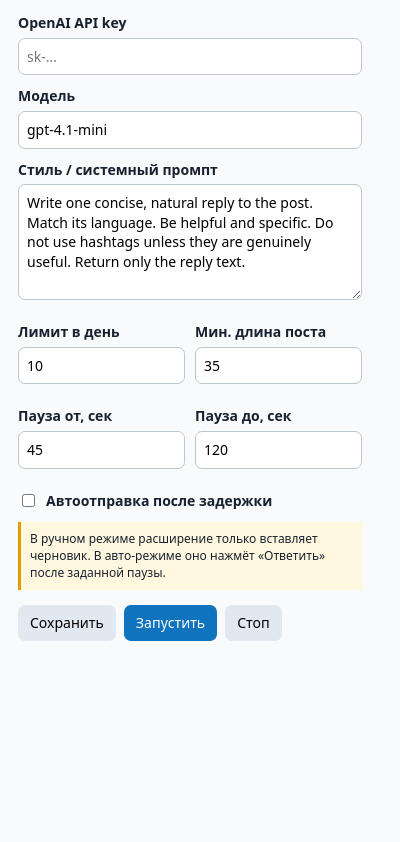
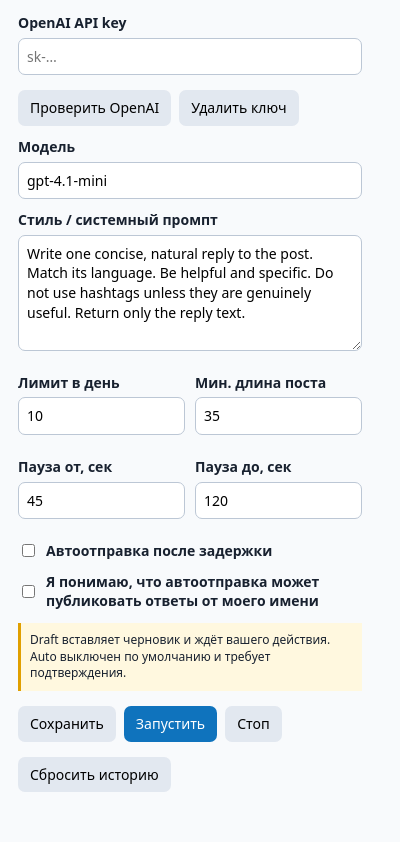
Before and after one commit to parik01/x-replier, a browser extension: page src/popup.html in a window 400 px wide. Shown: the part 92-934 px from the top of the page. Before the commit the page ends 844 px from the top, so only its background shows below. Drawn offline with Linux system fonts and the light colour scheme.

Commit message:
Harden src/popup.html for reliable MVP

```diff
--- a/src/popup.html
+++ b/src/popup.html
@@ -1,10 +1,12 @@
 <!doctype html>
 <html lang="ru"><head><meta charset="utf-8"><meta name="viewport" content="width=device-width"><link rel="stylesheet" href="popup.css"><title>X-replier</title></head>
-<body><main><h1>X-replier</h1><p class="hint">Откройте ленту X, настройте AI и запустите обработку видимых постов.</p>
+<body><main><h1>X-replier <small>0.2.0</small></h1><p class="hint">Работает только с открытой лентой X. Ключ остаётся в background worker.</p>
 <label>OpenAI API key<input id="apiKey" type="password" autocomplete="off" placeholder="sk-…"></label>
+<div class="actions"><button id="test">Проверить OpenAI</button><button id="deleteKey">Удалить ключ</button></div>
 <label>Модель<input id="model" value="gpt-4.1-mini"></label>
 <label>Стиль / системный промпт<textarea id="systemPrompt" rows="5"></textarea></label>
 <div class="grid"><label>Лимит в день<input id="dailyLimit" type="number" min="1" max="100"></label><label>Мин. длина поста<input id="minPostLength" type="number" min="1"></label><label>Пауза от, сек<input id="minDelaySec" type="number" min="1"></label><label>Пауза до, сек<input id="maxDelaySec" type="number" min="1"></label></div>
-<label class="mode"><input id="autoMode" type="checkbox"> Автоотправка после задержки</label><p class="warning">В ручном режиме расширение только вставляет черновик. В авто-режиме оно нажмёт «Ответить» после заданной паузы.</p>
-<div class="actions"><button id="save">Сохранить</button><button id="start" class="primary">Запустить</button><button id="stop">Стоп</button></div><p id="status" role="status"></p>
-</main><script src="popup.js"></script></body></html>
+<label class="mode"><input id="autoMode" type="checkbox"> Автоотправка после задержки</label><label id="autoConfirmRow" class="mode hidden"><input id="autoConfirmed" type="checkbox"> Я понимаю, что автоотправка может публиковать ответы от моего имени</label>
+<p class="warning">Draft вставляет черновик и ждёт вашего действия. Auto выключен по умолчанию и требует подтверждения.</p>
+<p id="job" class="job"></p><div class="actions"><button id="save">Сохранить</button><button id="start" class="primary">Запустить</button><button id="stop">Стоп</button></div><div class="actions"><button id="clearHistory">Сбросить историю</button></div><p id="status" role="status"></p>
+</main><script src="core.js"></script><script src="popup.js"></script></body></html>
```
